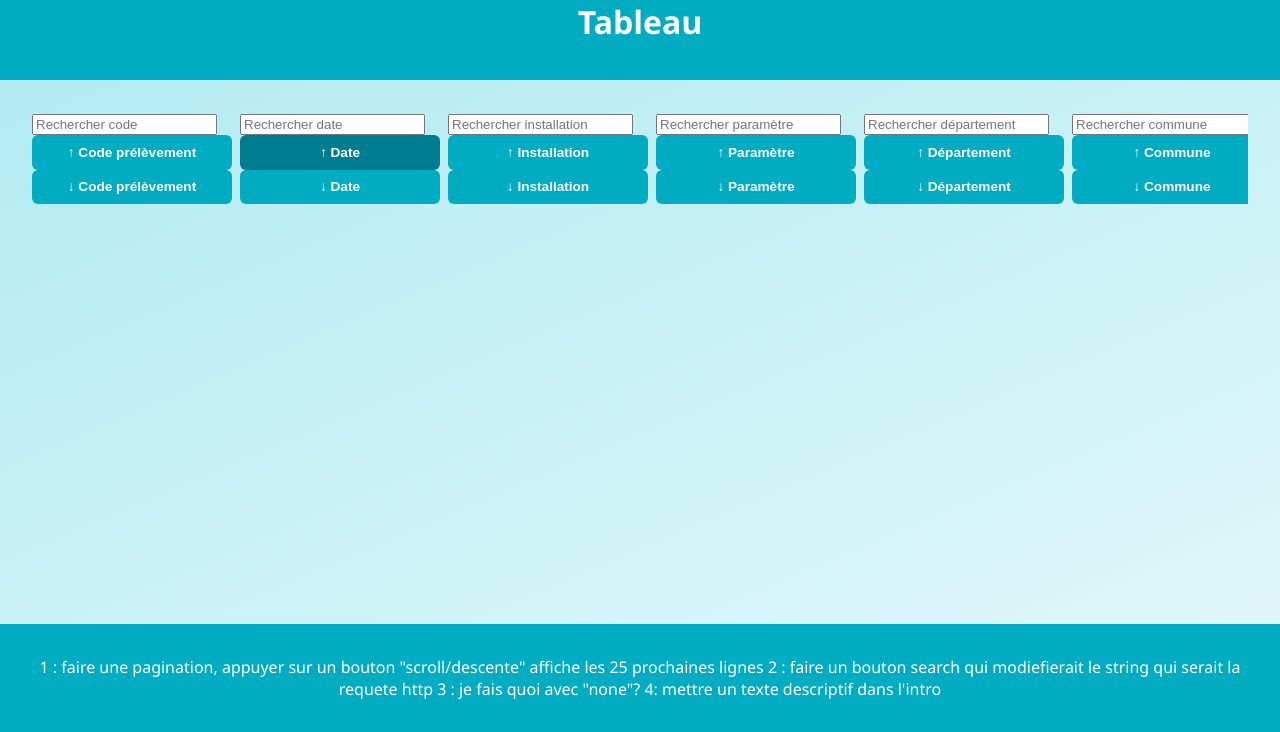
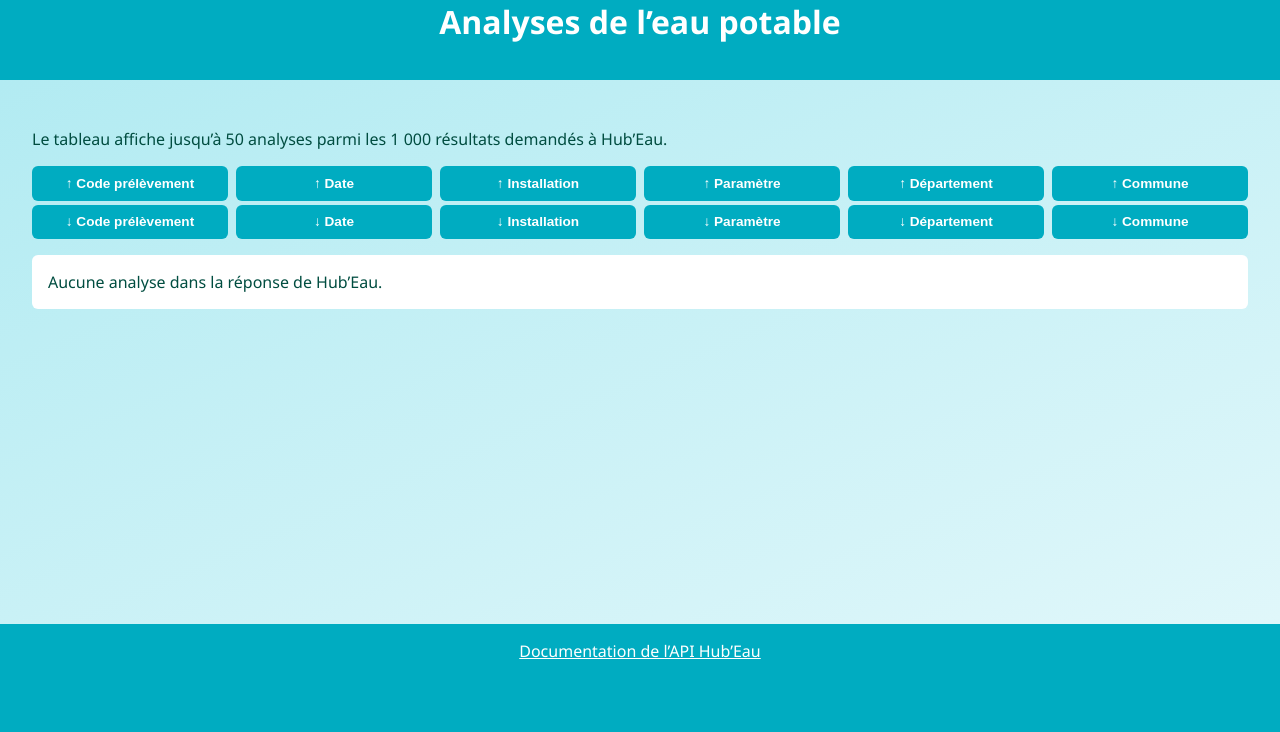
Before and after one commit to ArilesD/site-HubEau, a Flask app: template templates/tableau.html in a window 1280 px wide; the page is wider, and only the part inside the window is pictured. Shown: the part 155-887 px from the top of that part. After the commit the page ends 814 px from the top of that part, so only its background shows below. Run offline with Flask 3, Linux system fonts and the light colour scheme; the template is opened without the code that fills it, so the values that code supplies are empty.

Commit message:
Gerer les erreurs API et documenter le tableau HubEau

```diff
--- a/controller/controlTableau.py
+++ b/controller/controlTableau.py
@@ -1,40 +1,35 @@
 from flask import Blueprint, request, render_template
-from model.modeleTableau import FiltreColonnes
 
-tableau_bp = Blueprint('tableau', __name__)
+from model.modeleTableau import FiltreColonnes, HubEauIndisponible
 
-@tableau_bp.route("/tableau", methods=["GET"])
+
+tableau_bp = Blueprint("tableau", __name__)
+TRIS = {
+    "1": ("code_prelevement", False),
+    "2": ("code_prelevement", True),
+    "3": ("date_prelevement", False),
+    "4": ("date_prelevement", True),
+    "5": ("nom_installation_amont", False),
+    "6": ("nom_installation_amont", True),
+    "7": ("libelle_parametre", False),
+    "8": ("libelle_parametre", True),
+    "9": ("nom_departement", False),
+    "10": ("nom_departement", True),
+    "11": ("nom_commune", False),
+    "12": ("nom_commune", True),
+}
+
+
+@tableau_bp.get("/tableau")
 def afficher_tableau():
-    tri = request.args.get("tri", default="1", type=str)
+    tri = request.args.get("tri", "1")
+    if tri not in TRIS:
+        tri = "1"
 
     filtre = FiltreColonnes()
+    try:
+        filtre.trier(*TRIS[tri])
+    except HubEauIndisponible:
+        return render_template("tableau.html", tri=tri, indisponible=True), 503
 
-    if tri == "1":
-        filtre.premiers_par_code_prelevement()
-    elif tri == "2":
-        filtre.derniers_par_code_prelevement()
-    elif tri == "3":
-        filtre.premiers_par_date()
-    elif tri == "4":
-        filtre.derniers_par_date()
-    elif tri == "5":
-        filtre.premiers_par_nom_installation()
-    elif tri == "6":
-        filtre.derniers_par_nom_installation()
-    elif tri == "7":
-        filtre.premiers_par_parametre()
-    elif tri == "8":
-        filtre.derniers_par_parametre()
-    elif tri == "9":
-        filtre.premiers_par_departement()
-    elif tri == "10":
-        filtre.derniers_par_departement()
-    elif tri == "11":
-        filtre.premiers_par_commune()
-    elif tri == "12":
-        filtre.derniers_par_commune()
-    else:
-        filtre.premiers_par_code_prelevement()  # tri par défaut
-
-    tableau = filtre.afficher_tableau()
-    return render_template("tableau.html", tableau=tableau)
+    return render_template("tableau.html", tri=tri, tableau=filtre.afficher_tableau())
--- a/static/tableau.css
+++ b/static/tableau.css
@@ -27,7 +27,6 @@ header {
 
 #logo {
   width: 150px;
-  margin-right: 1300px;
 }
 
 main {
@@ -37,8 +36,13 @@ main {
 }
 
 /* Tableau */
+.table-scroll {
+  overflow-x: auto;
+}
+
 table {
   width: 100%;
+  min-width: 900px;
   table-layout: fixed;
   border-collapse: collapse;
   background-color: white;
@@ -46,7 +50,6 @@ table {
 }
 
 thead th, tbody td {
-  width: calc(100% / 6);
   padding: 0.75rem;
   border: 1px solid #b2ebf2;
   text-align: left;
@@ -68,8 +71,7 @@ tbody tr:hover {
 
 /* Tri des tableaux */
 .tri-container {
-  margin-bottom: 2rem;
-  overflow-x: auto;
+  margin-bottom: 1rem;
 }
 
 .tri-form {
@@ -78,9 +80,20 @@ tbody tr:hover {
 
 .tri-grid {
   display: grid;
-  grid-template-columns: repeat(6, minmax(200px, 1fr));
+  grid-template-columns: repeat(auto-fit, minmax(145px, 1fr));
   gap: 0.5rem;
   margin-bottom: 1rem;
+}
+
+.tri-group {
+  display: grid;
+  gap: 0.25rem;
+}
+
+.etat-tableau {
+  background-color: white;
+  padding: 1rem;
+  border-radius: 6px;
 }
 
 .tri-button {
@@ -153,6 +166,10 @@ footer {
   padding: 1rem;
 }
 
+footer a {
+  color: inherit;
+}
+
 /* Tooltips (si map utilisée ailleurs) */
 .leaflet-tooltip {
   background-color: white;
--- a/templates/tableau.html
+++ b/templates/tableau.html
@@ -3,105 +3,76 @@
 <head>
   <meta charset="UTF-8">
   <meta name="viewport" content="width=device-width, initial-scale=1.0">
-  <title>Tableaux</title>
+  <title>Analyses de l’eau potable - Hub’Eau</title>
   <link rel="stylesheet" href="{{ url_for('static', filename='tableau.css') }}">
-  <style>
-
-  </style>
 </head>
 <body>
-
 <header>
   <a href="{{ url_for('index') }}">
-    <img id="logo" src="{{ url_for('static', filename='images/logo.png') }}" alt="Logo">
+    <img id="logo" src="{{ url_for('static', filename='images/logo.png') }}" alt="Accueil">
   </a>
-  <h1>Tableau</h1>
+  <h1>Analyses de l’eau potable</h1>
 </header>
 
 <main>
+  {% if indisponible %}
+    <section class="etat-tableau" role="alert">
+      <h2>Le tableau est temporairement indisponible</h2>
+      <p>L’API Hub’Eau ne fournit pas de réponse exploitable pour le moment.</p>
+      <p>
+        <a href="{{ url_for('tableau.afficher_tableau', tri=tri) }}">Réessayer</a>
+        · <a href="{{ url_for('carte') }}">Ouvrir la carte des communes et réseaux</a>
+      </p>
+    </section>
+  {% else %}
+    <p>Le tableau affiche jusqu’à 50 analyses parmi les 1 000 résultats demandés à Hub’Eau.</p>
     <div class="tri-container">
       <form method="get" action="{{ url_for('tableau.afficher_tableau') }}" class="tri-form">
         <div class="tri-grid">
-
-      <!-- Colonne 1 : Code prélèvement -->
-      <div>
-        <input type="text" name="code_prelevement" placeholder="Rechercher code" class="search-input" value="{{ request.args.get('code_prelevement', '') }}">
-        <button type="submit" name="tri" value="1" class="tri-button {% if request.args.get('tri', '3') == '1' %}active{% endif %}">↑ Code prélèvement</button>
-        <button type="submit" name="tri" value="2" class="tri-button {% if request.args.get('tri', '3') == '2' %}active{% endif %}">↓ Code prélèvement</button>
+          {% for label, croissant, decroissant in [
+            ('Code prélèvement', '1', '2'), ('Date', '3', '4'),
+            ('Installation', '5', '6'), ('Paramètre', '7', '8'),
+            ('Département', '9', '10'), ('Commune', '11', '12')
+          ] %}
+            <div class="tri-group">
+              <button type="submit" name="tri" value="{{ croissant }}" class="tri-button{% if tri == croissant %} active{% endif %}" aria-pressed="{{ 'true' if tri == croissant else 'false' }}">↑ {{ label }}</button>
+              <button type="submit" name="tri" value="{{ decroissant }}" class="tri-button{% if tri == decroissant %} active{% endif %}" aria-pressed="{{ 'true' if tri == decroissant else 'false' }}">↓ {{ label }}</button>
             </div>
-
-      <!-- Colonne 2 : Date -->
-      <div>
-        <input type="text" name="date" placeholder="Rechercher date" class="search-input" value="{{ request.args.get('date', '') }}">
-        <button type="submit" name="tri" value="3" class="tri-button {% if request.args.get('tri', '3') == '3' %}active{% endif %}">↑ Date</button>
-        <button type="submit" name="tri" value="4" class="tri-button {% if request.args.get('tri', '3') == '4' %}active{% endif %}">↓ Date</button>
-      </div>
-
-      <!-- Colonne 3 : Installation -->
-      <div>
-        <input type="text" name="installation" placeholder="Rechercher installation" class="search-input" value="{{ request.args.get('installation', '') }}">
-        <button type="submit" name="tri" value="5" class="tri-button {% if request.args.get('tri', '3') == '5' %}active{% endif %}">↑ Installation</button>
-        <button type="submit" name="tri" value="6" class="tri-button {% if request.args.get('tri', '3') == '6' %}active{% endif %}">↓ Installation</button>
-      </div>
-
-      <!-- Colonne 4 : Paramètre -->
-      <div>
-        <input type="text" name="parametre" placeholder="Rechercher paramètre" class="search-input" value="{{ request.args.get('parametre', '') }}">
-        <button type="submit" name="tri" value="7" class="tri-button {% if request.args.get('tri', '3') == '7' %}active{% endif %}">↑ Paramètre</button>
-        <button type="submit" name="tri" value="8" class="tri-button {% if request.args.get('tri', '3') == '8' %}active{% endif %}">↓ Paramètre</button>
-      </div>
-
-      <!-- Colonne 5 : Département -->
-      <div>
-        <input type="text" name="departement" placeholder="Rechercher département" class="search-input" value="{{ request.args.get('departement', '') }}">
-        <button type="submit" name="tri" value="9" class="tri-button {% if request.args.get('tri', '3') == '9' %}active{% endif %}">↑ Département</button>
-        <button type="submit" name="tri" value="10" class="tri-button {% if request.args.get('tri', '3') == '10' %}active{% endif %}">↓ Département</button>
-      </div>
-
-      <!-- Colonne 6 : Commune -->
-      <div>
-        <input type="text" name="commune" placeholder="Rechercher commune" class="search-input" value="{{ request.args.get('commune', '') }}">
-        <button type="submit" name="tri" value="11" class="tri-button {% if request.args.get('tri', '3') == '11' %}active{% endif %}">↑ Commune</button>
-        <button type="submit" name="tri" value="12" class="tri-button {% if request.args.get('tri', '3') == '12' %}active{% endif %}">↓ Commune</button>
-      </div>
-
+          {% endfor %}
         </div>
       </form>
     </div>
 
-
-
-
-
-
+    {% if tableau["Code prélèvement"] %}
+      <div class="table-scroll">
         <table>
           <thead>
             <tr>
-        {% for col in tableau.keys() %}
-          <th>{{ col }}</th>
+              {% for col in tableau %}
+                <th scope="col">{{ col }}</th>
               {% endfor %}
             </tr>
           </thead>
           <tbody>
-      {% for i in range(tableau["Code prelevement"]|length) %}
+            {% for i in range(tableau["Code prélèvement"]|length) %}
               <tr>
-          {% for col in tableau.keys() %}
-            <td>{{ tableau[col][i] }}</td>
+                {% for valeurs in tableau.values() %}
+                  {% set valeur = valeurs[i] %}
+                  <td>{{ '-' if valeur is none or valeur == '' else valeur }}</td>
                 {% endfor %}
               </tr>
             {% endfor %}
           </tbody>
-
         </table>
+      </div>
+    {% else %}
+      <p class="etat-tableau">Aucune analyse dans la réponse de Hub’Eau.</p>
+    {% endif %}
+  {% endif %}
 </main>
 
 <footer>
-  <p> 1 : faire une pagination, appuyer sur un bouton "scroll/descente" affiche les 25 prochaines lignes
-    2 : faire un bouton search qui modiefierait le string qui serait la requete http
-    3 : je fais quoi avec "none"?
-    4: mettre un texte descriptif dans l'intro
-  </p>
+  <a href="{{ url_for('documentation') }}">Documentation de l’API Hub’Eau</a>
 </footer>
-
 </body>
 </html>
```
Also changed, not shown: model/modeleTableau.py (+49 -147 lines), templates/index.html (+9 -13 lines), README.md, 1 other file. Lines whose indentation alone changed are shown as unchanged.
